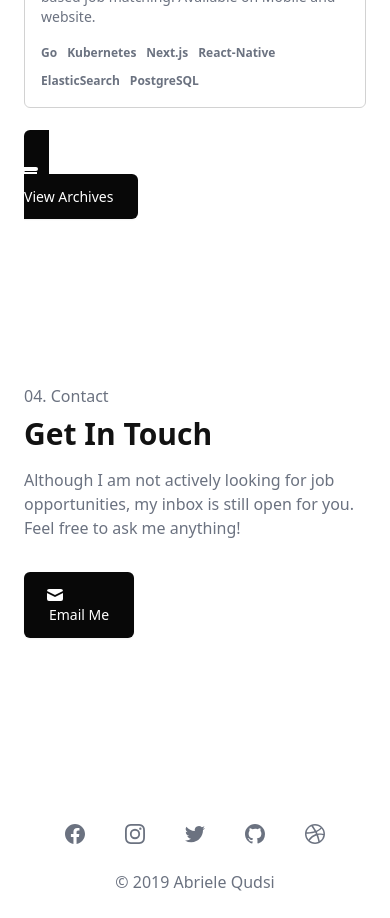
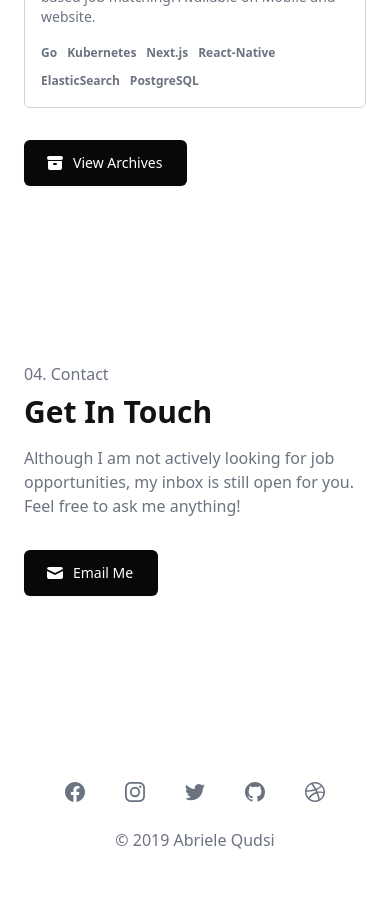
Before and after one commit to abrielequdsi/personal-website-v3, a Next.js app: page / in a window 390 px wide. Shown: the part 5040-5958 px from the top of the page. After the commit the page ends 5916 px from the top, so only its background shows below. Built offline with nearby package versions, Linux system fonts and the light colour scheme; a web font is replaced by a local one.

Commit message:
fix: fix button icon break

```diff
--- a/src/components/main-page/ContactSection/ContactSection.js
+++ b/src/components/main-page/ContactSection/ContactSection.js
@@ -24,7 +24,7 @@ const ContactSection = () => {
         </div>
 
         <div className="mt-8 sm:max-w-lg sm:mx-auto text-left sm:text-center">
-          <button className="mt-0 px-6 py-3 border border-transparent text-sm font-medium rounded-md text-white bg-vampire-black shadow-sm hover:ring-vampire-black hover:outline-none hover:ring-2 hover:ring-offset-2 focus:outline-none focus:ring-2 focus:ring-offset-2 focus:ring-vampire-black sm:mt-3 sm:flex-shrink-0 sm:inline-flex sm:items-center sm:w-auto sm:text-base animated">
+          <button className="mt-0 px-6 py-3 inline-flex items-center border border-transparent text-sm font-medium rounded-md text-white bg-vampire-black shadow-sm hover:ring-vampire-black hover:outline-none hover:ring-2 hover:ring-offset-2 focus:outline-none focus:ring-2 focus:ring-offset-2 focus:ring-vampire-black sm:mt-3 sm:flex-shrink-0 sm:inline-flex sm:items-center sm:w-auto sm:text-base animated">
             <MailIcon className="mr-2 -ml-1 h-5 w-5" aria-hidden="true" />
             Email Me
           </button>
--- a/src/components/main-page/ProjectsSection/ProjectsSection.js
+++ b/src/components/main-page/ProjectsSection/ProjectsSection.js
@@ -1,6 +1,7 @@
 import React from 'react'
 import { SectionTitle } from '@components/ui'
 import Image from 'next/image'
+import Link from 'next/link'
 import { ArchiveIcon } from '@heroicons/react/solid'
 
 const projects = [
@@ -222,13 +223,12 @@ const ProjectsSection = () => {
         ))}
       </div>
       <div className="mt-8 sm:max-w-lg sm:mx-auto text-left sm:text-center">
-        <a
-          href="/projects"
-          className="mt-0 px-6 py-3 border border-transparent text-sm font-medium rounded-md text-white bg-vampire-black shadow-sm hover:ring-vampire-black hover:outline-none hover:ring-2 hover:ring-offset-2 focus:outline-none focus:ring-2 focus:ring-offset-2 focus:ring-vampire-black sm:mt-3 sm:flex-shrink-0 sm:inline-flex sm:items-center sm:w-auto sm:text-base animated"
-        >
-          <ArchiveIcon className="mr-2 -ml-1 h-5 w-5" aria-hidden="true" />
-          View Archives
-        </a>
+        <Link href="/projects">
+          <button className="mt-0 px-6 py-3 inline-flex items-center border border-transparent text-sm font-medium rounded-md text-white bg-vampire-black shadow-sm hover:ring-vampire-black hover:outline-none hover:ring-2 hover:ring-offset-2 focus:outline-none focus:ring-2 focus:ring-offset-2 focus:ring-vampire-black sm:mt-3 sm:flex-shrink-0 sm:inline-flex sm:items-center sm:w-auto sm:text-base animated">
+            <ArchiveIcon className="mr-2 -ml-1 h-5 w-5" aria-hidden="true" />
+            View Archives
+          </button>
+        </Link>
       </div>
     </div>
   )
```
